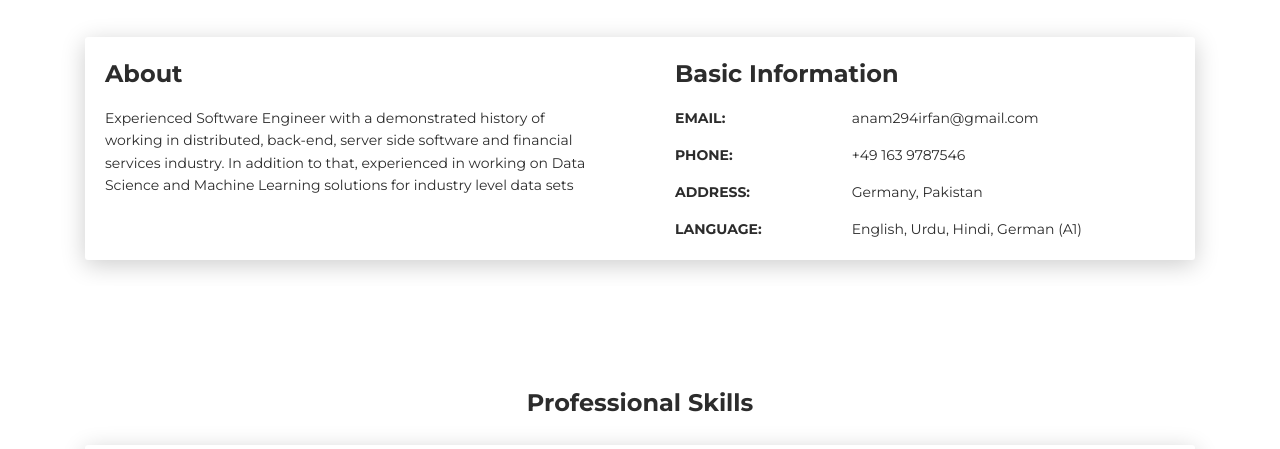
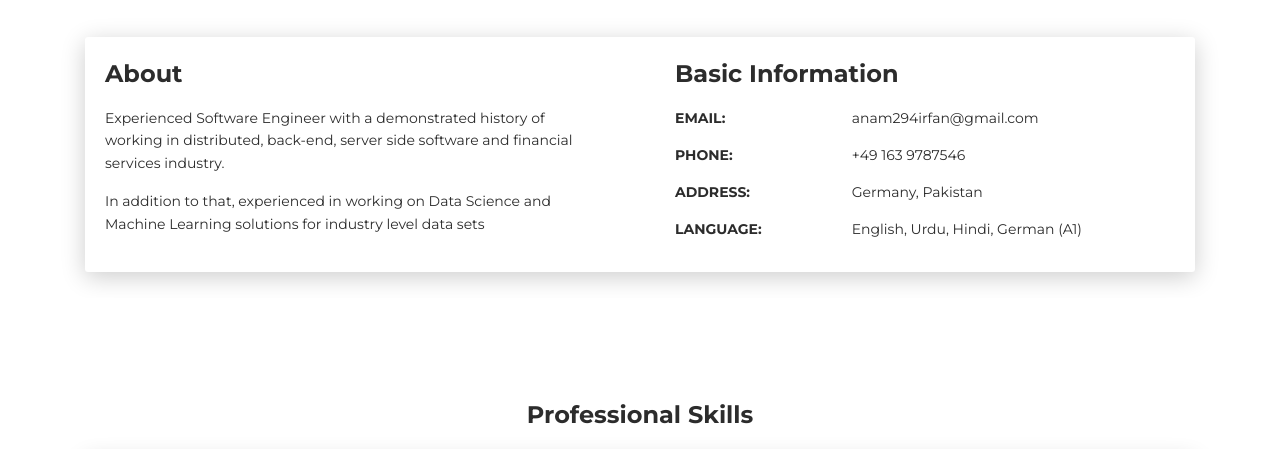
Before and after one commit to SyedShahbaz/anam_cv, a plain HTML site: page index.html in a window 1280 px wide. Shown: the part 583-1032 px from the top of the page. Drawn offline with Linux system fonts and the light colour scheme.

Commit message:
Splitted text in paragraph

```diff
--- a/index.html
+++ b/index.html
@@ -69,7 +69,8 @@
         <div class="col-lg-6 col-md-12">
           <div class="card-body">
             <div class="h4 mt-0 title">About</div>
-            <p>Experienced Software Engineer with a demonstrated history of working in distributed, back-end, server side software and financial services industry. In addition to that, experienced in working on Data Science and Machine Learning solutions for industry level data sets</p>
+            <p>Experienced Software Engineer with a demonstrated history of working in distributed, back-end, server side software and financial services industry. </p>
+            <p>In addition to that, experienced in working on Data Science and Machine Learning solutions for industry level data sets</p>
           </div>
         </div>
         <div class="col-lg-6 col-md-12">
```
